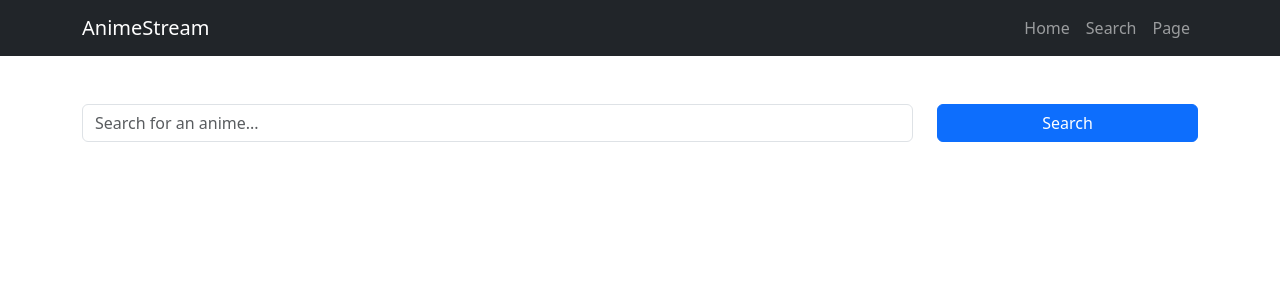
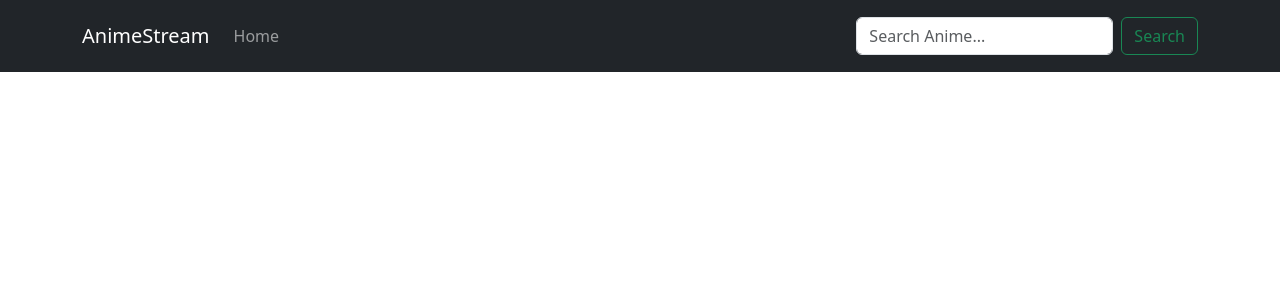
Before and after one commit to RitikMalik59/Anime-Streamer, a React (Vite) app: page /search in a window 1280 px wide. Shown: the top 300 px of the page. Built offline with nearby package versions, Linux system fonts and the light colour scheme.

Commit message:
Search bar in the navigation

```diff
--- a/src/components/AnimeCard.jsx
+++ b/src/components/AnimeCard.jsx
@@ -21,7 +21,7 @@ const AnimeCard = ({ anime }) => {
 
   return (
     <Card
-      className=""
+      className="anime-card"
       onClick={handleClick}
       style={{ cursor: "pointer" }}
     >
--- a/src/components/Navbar.jsx
+++ b/src/components/Navbar.jsx
@@ -1,29 +1,59 @@
 // src/components/Navbar.jsx
-import React from "react";
-import { Navbar, Nav, Container } from "react-bootstrap";
-import { Link, Outlet } from "react-router-dom";
+import React, { useState } from "react";
+import {
+  Navbar,
+  Nav,
+  Container,
+  Form,
+  FormControl,
+  Button,
+} from "react-bootstrap";
+import { Link, Outlet, useNavigate } from "react-router-dom";
 
 const NavigationBar = () => {
+  const [query, setQuery] = useState("");
+  const navigate = useNavigate();
+
+  const handleSearch = (e) => {
+    e.preventDefault();
+    if (query.trim()) {
+      navigate(`/search?query=${encodeURIComponent(query)}`); // Redirect to search results
+    }
+  };
   return (
-    <Navbar bg="dark" variant="dark" expand="lg" sticky="top">
+    <Navbar bg="dark" variant="dark" expand="lg" sticky="top" className="py-3">
       <Container>
         <Navbar.Brand href="/">AnimeStream</Navbar.Brand>
         <Navbar.Toggle aria-controls="basic-navbar-nav" />
         <Navbar.Collapse id="basic-navbar-nav">
-          <Nav className="ms-auto">
+          <Nav className="me-auto">
             {/* <Nav.Link href="/">Home</Nav.Link> */}
             <Link to="/" className="nav-link">
               Home
             </Link>
-            <Link to="/search" className="nav-link">
+            {/* <Link to="/search" className="nav-link">
               Search
-            </Link>
-            <Link to="/Page" className="nav-link">
+            </Link> */}
+            {/* <Link to="/Page" className="nav-link">
               Page
-            </Link>
+            </Link> */}
 
             {/* Add more Nav Links as you build more pages */}
           </Nav>
+
+          <Form className="d-flex" onSubmit={handleSearch}>
+            <FormControl
+              type="search"
+              placeholder="Search Anime..."
+              className="me-2"
+              aria-label="Search"
+              value={query}
+              onChange={(e) => setQuery(e.target.value)}
+            />
+            <Button variant="outline-success" type="submit">
+              Search
+            </Button>
+          </Form>
         </Navbar.Collapse>
       </Container>
     </Navbar>
--- a/src/components/Search.jsx
+++ b/src/components/Search.jsx
@@ -1,5 +1,8 @@
-import React, { useState } from "react";
+import React, { useState, useEffect } from "react";
+import { useLocation } from "react-router-dom";
 import AnimeCard from "./AnimeCard";
+import Banner from "./Banner";
+
 // import Swiper core and required modules
 import { Navigation, Pagination, Scrollbar, A11y } from "swiper/modules";
 
@@ -12,30 +15,28 @@ import "swiper/css/pagination";
 import "swiper/css/scrollbar";
 import {
   Container,
-  Form,
-  Button,
   Row,
   Col,
   Card,
+  Button,
   Spinner,
   Alert,
 } from "react-bootstrap";
 import axios from "axios";
-import { Link } from "react-router-dom";
 
 const Search = () => {
-  const [query, setQuery] = useState("");
   const [results, setResults] = useState([]);
-  const [loading, setLoading] = useState(false);
+  const [loading, setLoading] = useState(true);
   const [error, setError] = useState(null);
 
-  const handleSearch = async (e) => {
-    e.preventDefault();
-    if (!query.trim()) return; // Prevent empty searches
+  const location = useLocation();
+  const query = new URLSearchParams(location.search).get("query"); // Get query from URL
+
+  useEffect(() => {
+    if (!query) return;
+
+    const fetchSearchResults = async () => {
       setLoading(true);
-    setError(null);
-    setResults([]);
-
       try {
         const response = await axios.get(
           `https://api.jikan.moe/v4/anime?q=${query}`
@@ -49,27 +50,22 @@ const Search = () => {
       }
     };
 
+    fetchSearchResults();
+  }, [query]);
+
+  if (!query)
     return (
+      <div className="text-white text-center my-5">
+        Please enter a search term.
+      </div>
+    );
+
+  return (
+    <>
+      {/* Banner Component*/}
+      <Banner />
+
       <Container className="my-5">
-      {/* Search Bar */}
-      <Form onSubmit={handleSearch} className="mb-4">
-        <Row className="align-items-center">
-          <Col xs={9}>
-            <Form.Control
-              type="text"
-              placeholder="Search for an anime..."
-              value={query}
-              onChange={(e) => setQuery(e.target.value)}
-            />
-          </Col>
-          <Col xs={3}>
-            <Button variant="primary" type="submit" className="w-100">
-              Search
-            </Button>
-          </Col>
-        </Row>
-      </Form>
-
         {/* Loading State */}
         {loading && (
           <Spinner
@@ -83,31 +79,10 @@ const Search = () => {
         {error && <Alert variant="danger">{error}</Alert>}
 
         {/* Search Results */}
+
         <Row>
           {results.length > 0 ? (
-          //   results.map((anime) => (
-          //   <Col key={anime.mal_id} md={4} className="mb-4">
-          //     <Card className="h-100 bg-dark text-white">
-          //       <Card.Img
-          //         variant="top"
-          //         src={anime.images.jpg.image_url}
-          //         alt={anime.title}
-          //       />
-          //       <Card.Body>
-          //         <Card.Title>{anime.title}</Card.Title>
-          //         <Link
-          //           to={`/anime/${anime.mal_id}`}
-          //           className="btn btn-primary mt-2"
-          //         >
-          //           View Details
-          //         </Link>
-          //       </Card.Body>
-          //     </Card>
-          //   </Col>
-          //   <AnimeCard anime={anime} />
-
             <div>
-            {/* <Banner /> */}
               <Container className="my-5">
                 <div className="d-flex justify-content-between align-items-center mb-4">
                   <h2>Searched Anime</h2>
@@ -154,13 +129,13 @@ const Search = () => {
               </Container>
             </div>
           ) : (
-          // ))
             !loading && (
               <p className="text-center text-white">No results found.</p>
             )
           )}
         </Row>
       </Container>
+    </>
   );
 };
 
--- a/src/pages/AnimeDetail.jsx
+++ b/src/pages/AnimeDetail.jsx
@@ -61,14 +61,17 @@ const AnimeDetail = () => {
     return <div className="text-danger text-center my-5">{error}</div>;
   }
 
-  console.log(episodes);
+  // console.log(episodes);
 
   return (
     <div className="anime-detail bg-black">
       <div
         className="anime-banner"
         style={{
-          backgroundImage: `url(${anime.trailer.images.maximum_image_url})`,
+          backgroundImage: `url(${
+            anime.trailer.images.maximum_image_url ||
+            anime.images.jpg.large_image_url
+          })`,
         }}
       >
         <div className="anime-overlay">
--- a/src/pages/Home.jsx
+++ b/src/pages/Home.jsx
@@ -38,6 +38,7 @@ const Home = () => {
 
   return (
     <div>
+      {/* Banner Component*/}
       <Banner />
       <Container className="my-5">
         <div className="d-flex justify-content-between align-items-center mb-4">
```
Lines whose indentation alone changed are shown as unchanged.
